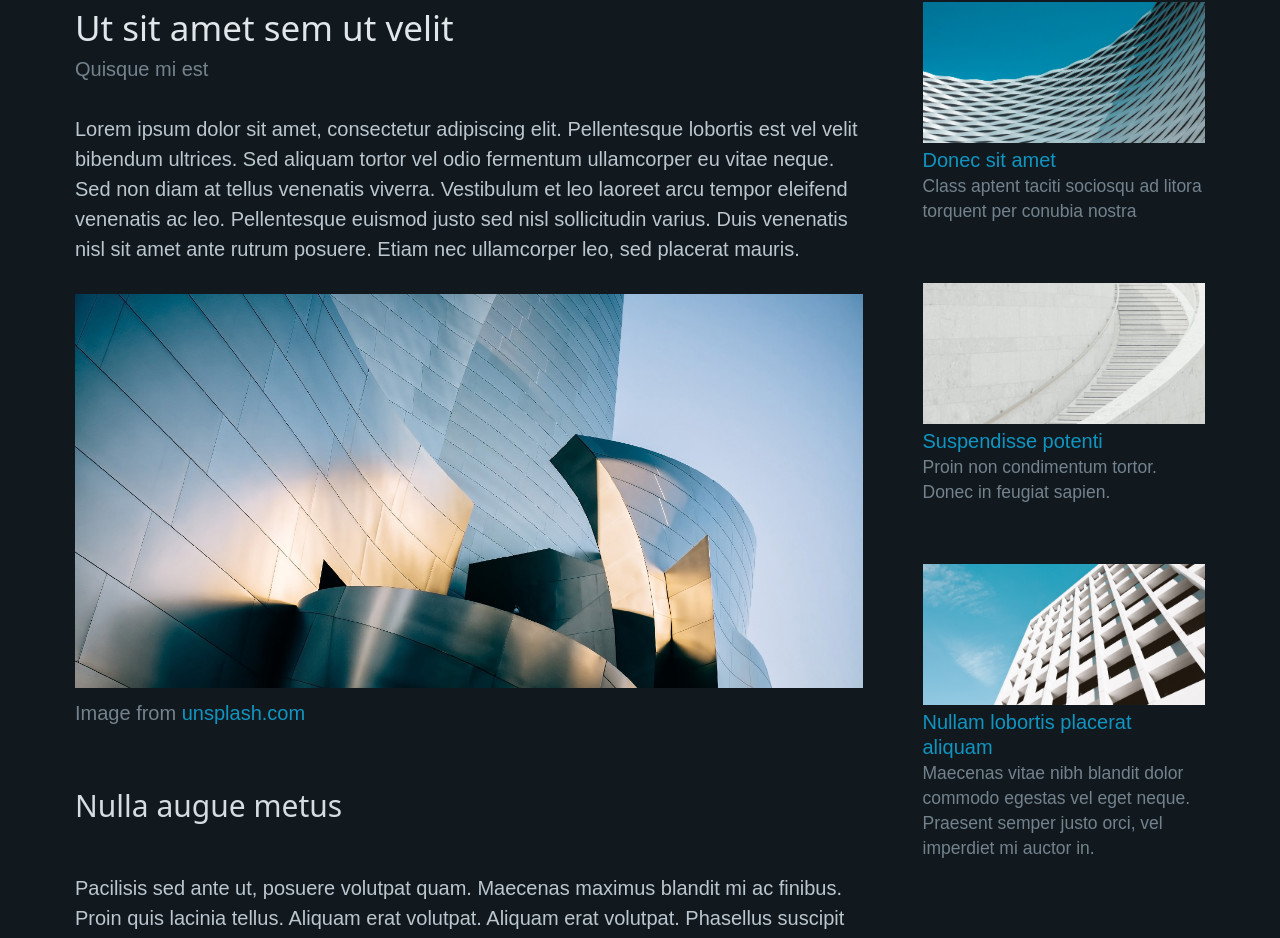
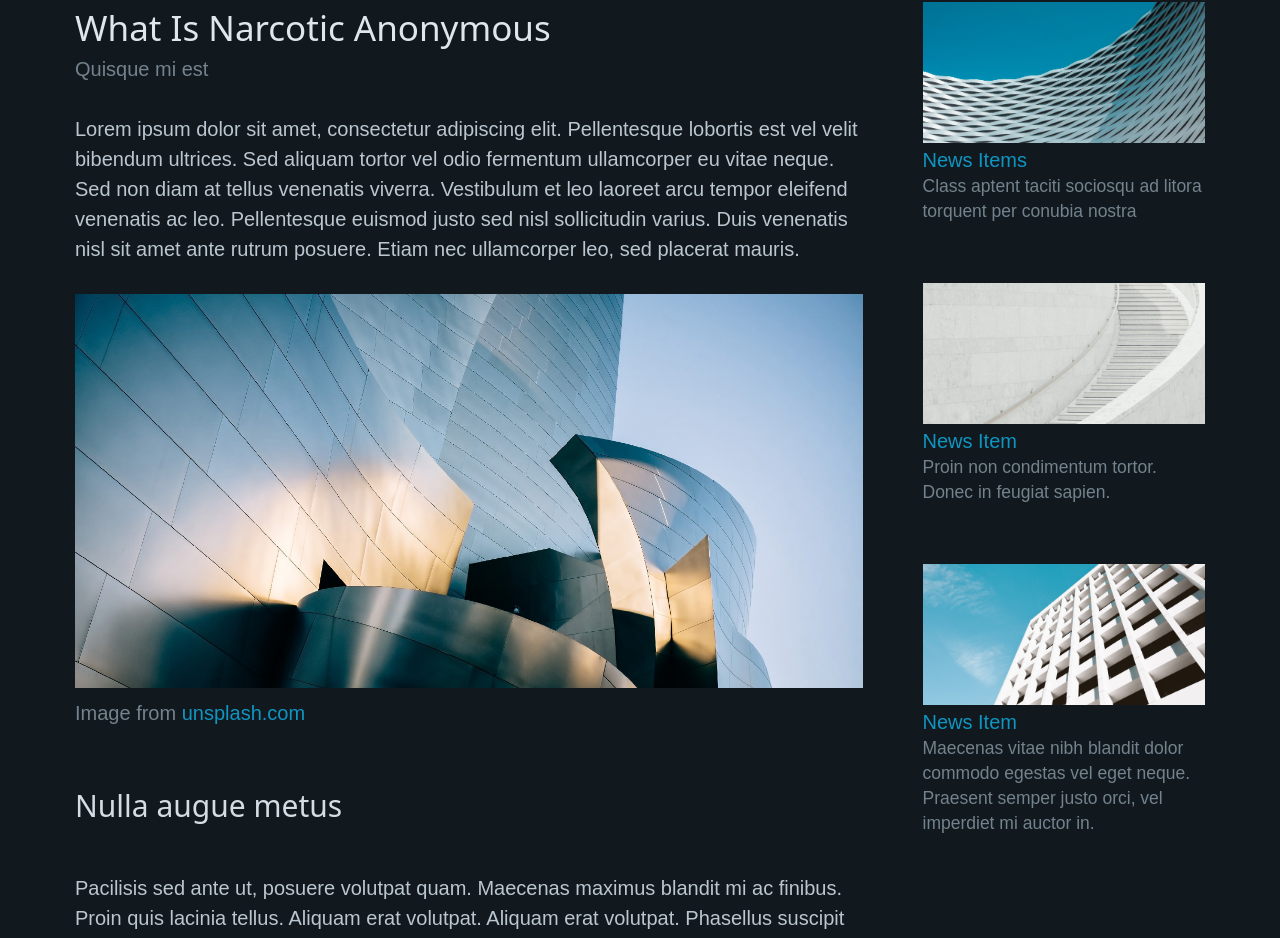
Before and after one commit to toonkii/na-barbados.org, a SvelteKit app: page / in a window 1280 px wide. Shown: the part 561-1499 px from the top of the page. Built offline with nearby package versions, Linux system fonts and the light colour scheme.

Commit message:
Changed titles.

```diff
--- a/src/routes/+page.svelte
+++ b/src/routes/+page.svelte
@@ -23,7 +23,7 @@
 	<div class="grid">
 		<section>
 			<hgroup>
-				<h2>Ut sit amet sem ut velit</h2>
+				<h2>What Is Narcotic Anonymous</h2>
 				<h3>Quisque mi est</h3>
 			</hgroup>
 			<p>
@@ -71,7 +71,7 @@
 				/></a
 			>
 			<p>
-				<a href="#">Donec sit amet</a><br />
+				<a href="#">News Items</a><br />
 				<small>Class aptent taciti sociosqu ad litora torquent per conubia nostra</small>
 			</p>
 			<a href="#" aria-label="Example"
@@ -81,7 +81,7 @@
 				/></a
 			>
 			<p>
-				<a href="#">Suspendisse potenti</a><br />
+				<a href="#">News Item</a><br />
 				<small>Proin non condimentum tortor. Donec in feugiat sapien.</small>
 			</p>
 			<a href="#" aria-label="Example"
@@ -91,7 +91,7 @@
 				/></a
 			>
 			<p>
-				<a href="#">Nullam lobortis placerat aliquam</a><br />
+				<a href="#">News Item</a><br />
 				<small
 					>Maecenas vitae nibh blandit dolor commodo egestas vel eget neque. Praesent semper justo
 					orci, vel imperdiet mi auctor in.</small
```
